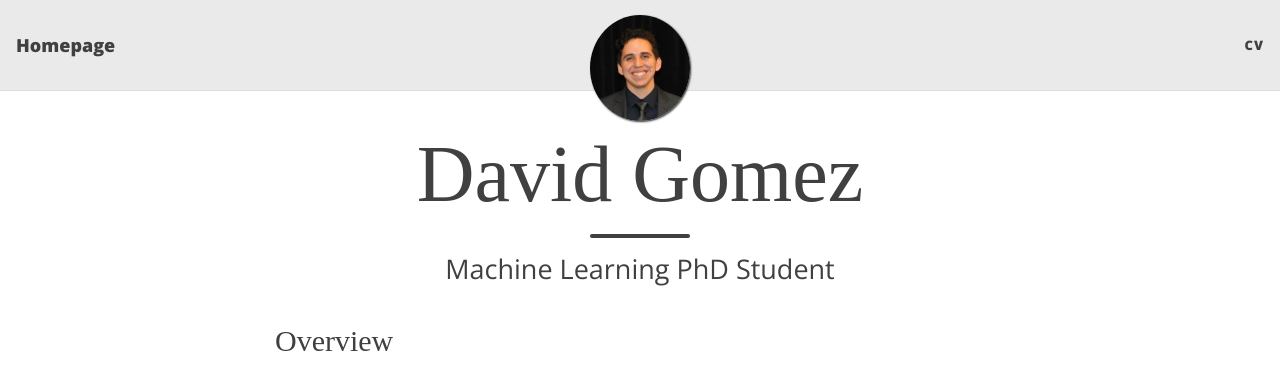
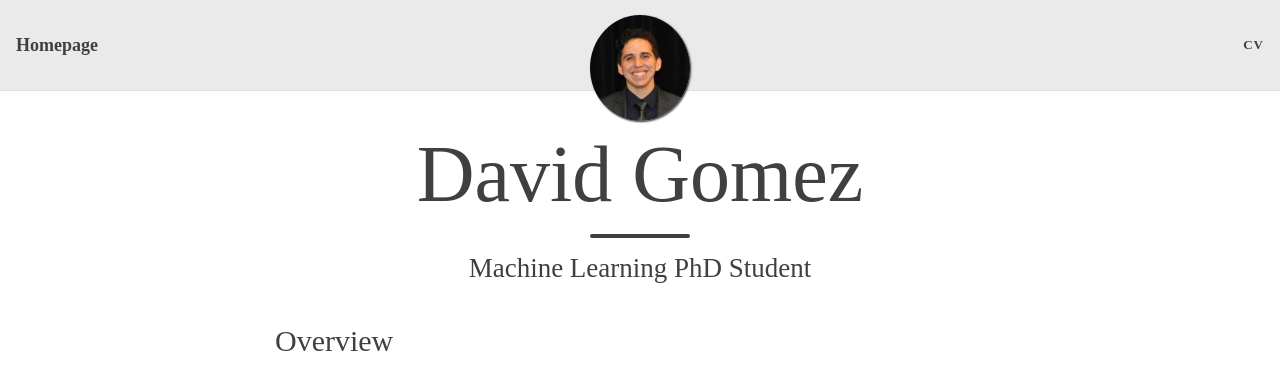
Before and after one commit to dbgomez94/dbgomez94.github.io, a Jekyll site: the page built from index.md, in a window 1280 px wide and 1400 px high. Shown: the top 375 px of the window. Built offline with Jekyll 4.4.1, drawn with Linux system fonts in a browser that asks for light colours; nearby versions of some CDN libraries; the list of posts is cut into pages by our own code.

Commit message:
font family to Avenir Next

```diff
--- a/assets/css/beautifuljekyll.css
+++ b/assets/css/beautifuljekyll.css
@@ -13,7 +13,7 @@ html {
 body {
   font-family: 'avenir next'; /*'Lora', 'Times New Roman', serif;*/
   font-size: 1.125rem;
-  font-weight: 350;
+  font-weight: 375;
   color: {{ site.text-col | default: "#404040" }};
   position: relative;
   background-color: {{ site.page-col | default: "#FFFFFF" }};
@@ -29,7 +29,7 @@ p {
 }
 h1,h2,h3,h4,h5,h6 {
   font-family: 'avenir next'; /*'Open Sans', 'Helvetica Neue', Helvetica, Arial, sans-serif;*/
-  font-weight: 400; /* 800 */
+  font-weight: 375; /* 800 */
   line-height: 1.1;
 }
 h1 {
@@ -126,7 +126,7 @@ img {
 .navbar-custom {
   background-color: {{ site.navbar-col | default: "#EAEAEA" }};
   border-bottom: 1px solid {{ site.navbar-border-col | default: "#DDDDDD" }};
-  font-family: 'Open Sans', 'Helvetica Neue', Helvetica, Arial, sans-serif;
+  font-family: 'avenir next'; /*'Open Sans', 'Helvetica Neue', Helvetica, Arial, sans-serif;*/
   {% if site.navbar-img %}
     background-image: url({{ site.navbar-img | relative_url }});
     background-attachment: fixed;
@@ -411,7 +411,7 @@ footer .list-inline {
   margin-bottom: 1.875rem;
 }
 footer .copyright {
-  font-family: 'Open Sans', 'Helvetica Neue', Helvetica, Arial, sans-serif;
+  font-family: 'avenir next'; /*'Open Sans', 'Helvetica Neue', Helvetica, Arial, sans-serif;*/
   text-align: center;
   margin-bottom: 0;
   margin-top: 0;
@@ -423,7 +423,7 @@ footer .theme-by {
 footer .footer-custom-content {
   text-align: center;
   margin-bottom: 0.9375rem;
-  font-family: 'Open Sans', 'Helvetica Neue', Helvetica, Arial, sans-serif;
+  font-family: 'avenir next'; /*'Open Sans', 'Helvetica Neue', Helvetica, Arial, sans-serif;*/
 }
 
 @media (min-width: 768px) {
@@ -465,7 +465,7 @@ footer .footer-custom-content {
 
 .post-preview a {
   text-decoration: none;
-  font-family: 'Open Sans', 'Helvetica Neue', Helvetica, Arial, sans-serif;
+  font-family: 'avenir next'; /*'Open Sans', 'Helvetica Neue', Helvetica, Arial, sans-serif;*/
   color: {{ site.text-col | default: "#404040" }};
 }
 
@@ -490,7 +490,7 @@ footer .footer-custom-content {
   font-size: 1.125rem;
   font-style: italic;
   margin: 0 0 0.625rem;
-  font-family: 'Lora', 'Times New Roman', serif;
+  font-family: 'avenir next'; /*'Lora', 'Times New Roman', serif;*/
 }
 .post-heading .post-meta {
   display: inline-block;
@@ -567,7 +567,7 @@ footer .footer-custom-content {
 /* --- Tags --- */
 
 .blog-tags {
-  font-family: 'Open Sans', 'Helvetica Neue', Helvetica, Arial, sans-serif;
+  font-family: /*'Open Sans', 'Helvetica Neue', Helvetica, Arial, sans-serif;*/
   font-size: 0.9375rem;
   margin: 1.875rem 0;
 }
@@ -688,7 +688,7 @@ nav.top-nav-short-permanent ~ header > .intro-header.big-img {
   font-size: 1.6875rem;
   line-height: 1.1;
   display: block;
-  font-family: 'Open Sans', 'Helvetica Neue', Helvetica, Arial, sans-serif;
+  font-family: 'avenir next'; /*'Open Sans', 'Helvetica Neue', Helvetica, Arial, sans-serif;*/
   font-weight: 300;
   margin: 0.625rem 0 0;
 }
@@ -713,7 +713,7 @@ nav.top-nav-short-permanent ~ header > .intro-header.big-img {
   padding: 0.3125rem 0.625rem;
   font-size: 0.6875rem;
   color: #EEE;
-  font-family: 'Open Sans', 'Helvetica Neue', Helvetica, Arial, sans-serif;
+  font-family: 'avenir next'; /*'Open Sans', 'Helvetica Neue', Helvetica, Arial, sans-serif;*/
   right: 0;
   bottom: 0;
   display: none;
@@ -805,7 +805,7 @@ nav.top-nav-short-permanent ~ header > .intro-header.big-img {
 }
 
 .pagination .page-item .page-link {
-  font-family: 'Open Sans', 'Helvetica Neue', Helvetica, Arial, sans-serif;
+  font-family: 'avenir next'; /*'Open Sans', 'Helvetica Neue', Helvetica, Arial, sans-serif;*/
   text-transform: uppercase;
   font-size: 0.875rem;
   font-weight: 800;
```
